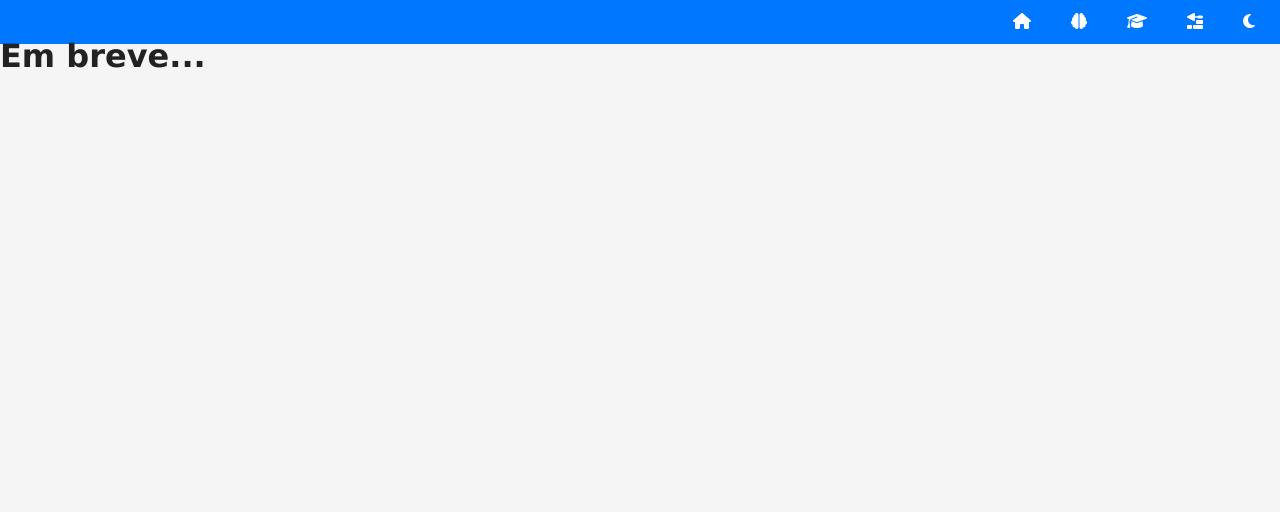
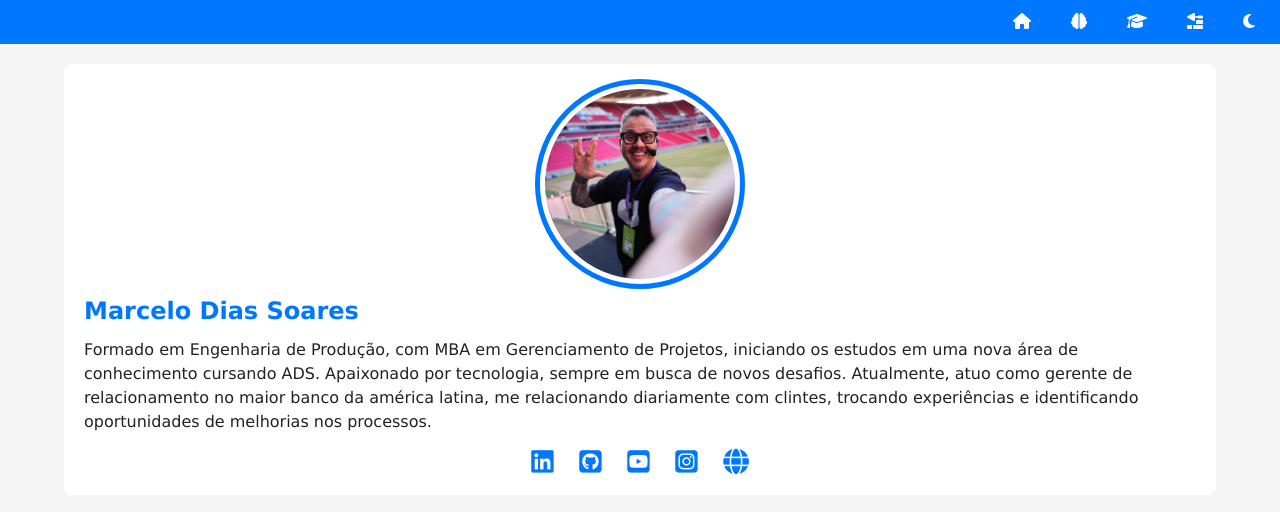
Before and after one commit to MarceloDevSoares/Projeto-portifolio, a plain HTML site: page index.html in a window 1280 px wide. Drawn offline with Linux system fonts and the light colour scheme.

Commit message:
Inclusão Topo

```diff
--- a/estilos/style.css
+++ b/estilos/style.css
@@ -58,3 +58,55 @@ nav#menu a:hover{
   background-color: var(--destaque-inverso);
   color: var(--destaque);
 }
+
+main {
+  display: grid;
+  grid-template-columns: auto 90vw auto;
+  gap: 20px;
+  margin-top: 20px;
+}
+
+section#ficha {
+  background-color: var(--fundo-card);
+  padding: 20px;
+  border-radius: 8px;
+  grid-column: 2;
+}
+
+section#ficha img {
+  width: 200px;
+  aspect-ratio: 1/1;
+  object-fit: cover;
+  overflow: hidden;
+  border-radius: 50%;
+  border: 5px solid var(--fundo-card);
+  outline: 5px solid var(--destaque);
+  display: block;
+  margin: auto;
+  margin-bottom: 15px;
+}
+
+section#ficha h1 {
+  color: var(--destaque);
+  margin: 15px 0px;
+  font-size: 1.5em;
+  text-align: left;
+}
+
+div#social {
+  display: flex;
+  justify-content: center;
+  align-items: center;
+  font-size: 1.6em;
+  gap: 1em;
+  margin-top: 15px;
+}
+
+div#social a {
+  color: var(--destaque);
+  transition: color 0.5s;
+}
+
+div#social a:hover {
+  color: var(--destaque-inverso);
+}
--- a/index.html
+++ b/index.html
@@ -23,7 +23,22 @@
     </header>
 
     <main>
-        <h1>Em breve...</h1>
+        <section id="ficha">
+            <img src="imagens/guanabara-perfil.jpg" alt="Gustavo Guanabara" class="foto">
+            <h1>Marcelo Dias Soares</h1>
+            <p>Formado em Engenharia de Produção, com MBA em Gerenciamento de Projetos, iniciando os estudos em uma nova área de conhecimento cursando ADS. Apaixonado por tecnologia, sempre em busca de novos desafios. Atualmente, atuo como gerente de relacionamento no maior banco da américa latina, me relacionando diariamente com clintes, trocando experiências e identificando oportunidades de melhorias nos processos.</p>
+            <div id="social">
+                <a href="https://www.linkedin.com/in/guanabara/" target="_blank" rel="nofollow"><i class="fa-brands fa-linkedin"></i></a>
+                <a href="https://github.com/gustavoguanabara" target="_blank" rel="nofollow"><i class="fa-brands fa-square-github"></i></a>
+                <a href="https://www.youtube.com/cursoemvideo" target="_blank" rel="nofollow"><i class="fa-brands fa-square-youtube"></i></a>
+                <a href="https://www.instagram.com/gustavoguanabara/" target="_blank" rel="nofollow"><i class="fa-brands fa-square-instagram"></i></a>
+                <a href="https://wwwcursoemvideo.com/" target="_blank" rel="nofollow"><i class="fa-solid fa-globe"></i></a>
+            </div>
+        </section>
+
+        <section id="detalhe">
+
+        </section>
     </main>
 
     <footer>
```
